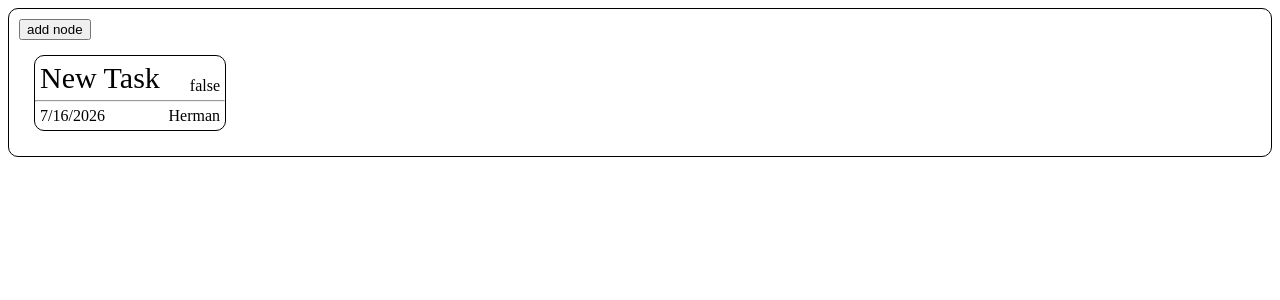
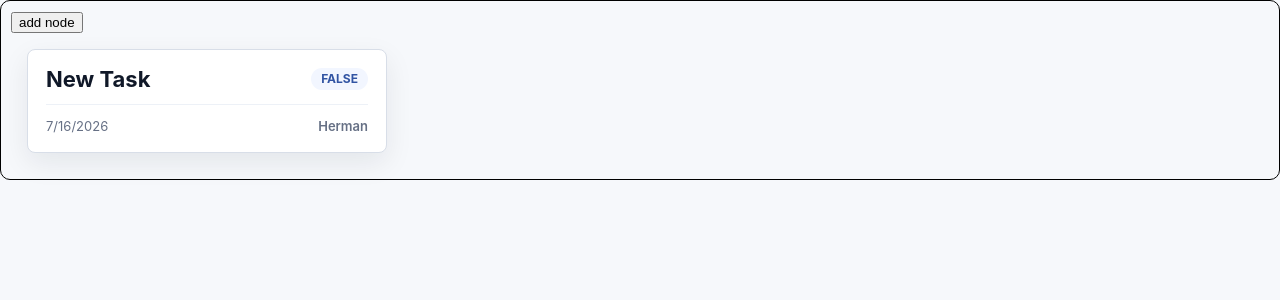
Before and after one commit to DingxinYan-Herman/Team_ToDo_List, a Vue app in the folder frontend/: page / in a window 1280 px wide. Both pictures are taken after a click on the button "add node". Shown: the top 300 px of the page. Built offline with nearby package versions, Linux system fonts and the light colour scheme.

Commit message:
Version 1.0.2 Node style improve (Codex)

```diff
--- a/frontend/src/components/node.vue
+++ b/frontend/src/components/node.vue
@@ -23,41 +23,83 @@
 
 <style>
     .node-border {
-        border: black 1px solid;
-        border-radius: 10px;
-        width: fit-content;
-        margin: 15px;
+        box-sizing: border-box;
+        min-width: 260px;
+        max-width: 360px;
+        margin: 16px;
+        padding: 16px 18px;
+        border: 1px solid #d8dee8;
+        border-radius: 8px;
+        background: #ffffff;
+        box-shadow: 0 10px 28px rgba(15, 23, 42, 0.08);
+        color: #182230;
+        transition:
+            transform 160ms ease,
+            border-color 160ms ease,
+            box-shadow 160ms ease;
+    }
+
+    .node-border:hover {
+        transform: translateY(-2px);
+        border-color: #9aa8bc;
+        box-shadow: 0 16px 36px rgba(15, 23, 42, 0.12);
+    }
+
+    .node-title,
+    .node-infor {
+        display: flex;
+        align-items: center;
+        justify-content: space-between;
+        gap: 16px;
     }
 
     .node-title {
-        align-items: flex-end;
+        margin-bottom: 12px;
     }
 
     .node-infor {
-        justify-content: space-between;
+        margin-top: 12px;
+        color: #667085;
+        font-size: 13px;
+        line-height: 1.4;
     }
 
     hr {
-        margin: 0px;
-    }
-
-    .node-title-name {
-        font-size: 30px;
-    }
-
-    .node-infor,
-    .node-title {
-        display: flex;
-        gap: 20px;
+        height: 1px;
+        margin: 0;
+        border: 0;
+        background: #edf1f7;
     }
 
     .node-title-name,
     .node-infor-author,
     .node-infor-time,
     .node-title-status {
-        padding: 0px;
-        margin: 5px;
+        padding: 0;
+        margin: 0;
     }
 
+    .node-title-name {
+        overflow-wrap: anywhere;
+        color: #101828;
+        font-size: 22px;
+        font-weight: 700;
+        line-height: 1.2;
+    }
 
+    .node-title-status {
+        flex: 0 0 auto;
+        padding: 4px 10px;
+        border-radius: 999px;
+        background: #f2f6ff;
+        color: #3154a3;
+        font-size: 12px;
+        font-weight: 700;
+        line-height: 1.2;
+        text-transform: uppercase;
+    }
+
+    .node-infor-author {
+        font-weight: 600;
+    }
 </style>
--- a/frontend/src/style.css
+++ b/frontend/src/style.css
@@ -0,0 +1,10 @@
+html {
+    font-family:
+        Inter, ui-sans-serif, system-ui, -apple-system, BlinkMacSystemFont,
+        "Segoe UI", sans-serif;
+}
+
+body {
+    margin: 0;
+    background: #f6f8fb;
+}
```
